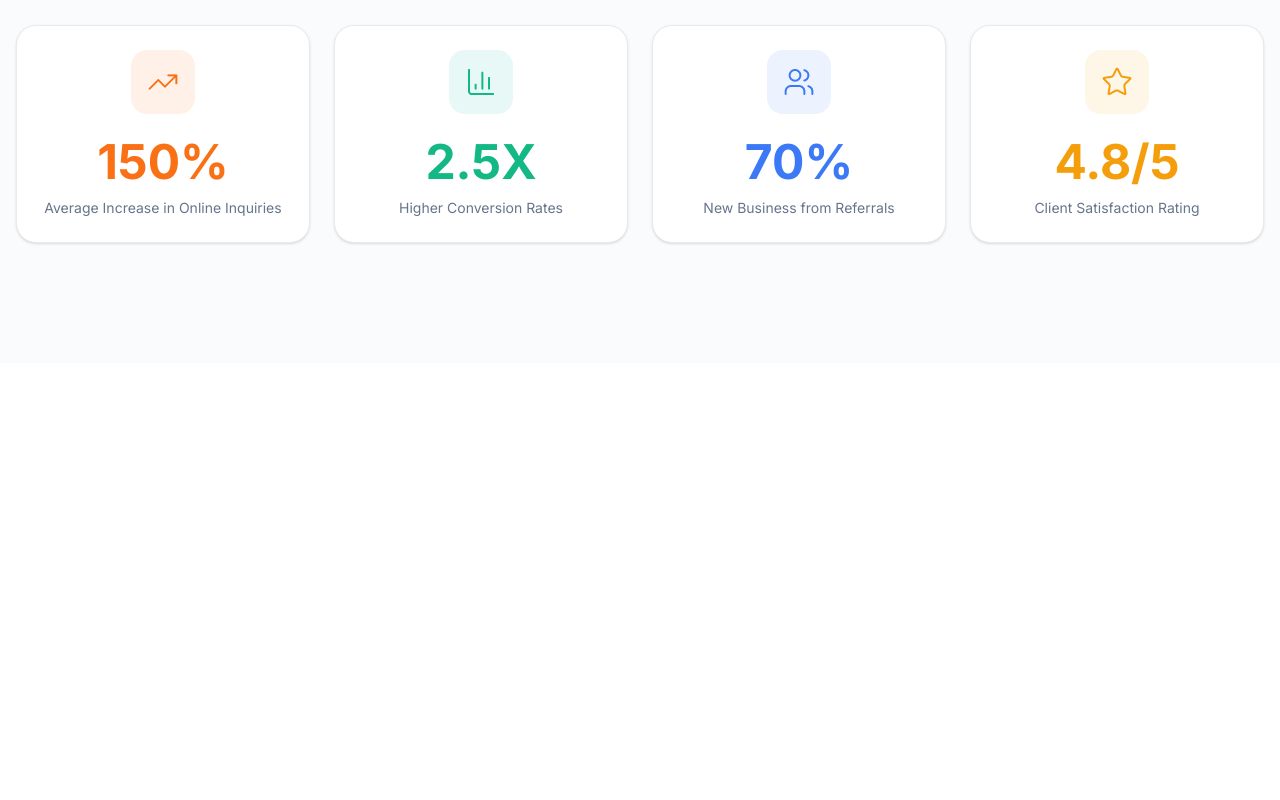
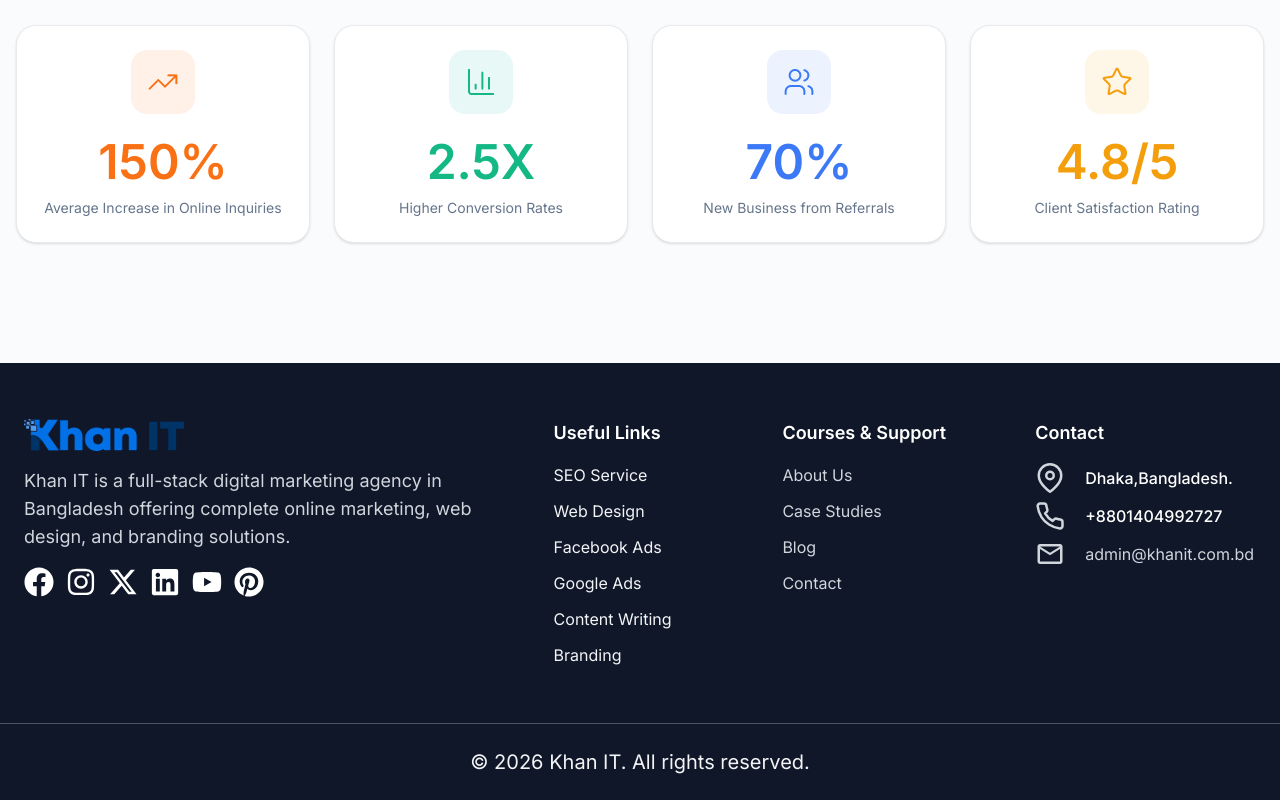
Before and after one commit to khalidhossain5000/khan-it-website-framework-part, a Next.js app: page / in a window 1280 px wide. Shown: the part 3565-4365 px from the top of the page. Before the commit the page ends 3928 px from the top, so only its background shows below. Built offline with nearby package versions, Linux system fonts and the light colour scheme.

Commit message:
footer added

```diff
--- a/src/Components/Home/ResultsStatsSection/StatsCard/StatsCard.jsx
+++ b/src/Components/Home/ResultsStatsSection/StatsCard/StatsCard.jsx
@@ -11,7 +11,7 @@ const StatsCard = ({ stat }) => {
         height={64}
         className="mx-auto "
       />
-      <h2 className={`${stat.titleColor} mt-6 mb-3 text-2xl md:text-3xl font-semibold md:font-bold lg:text-5xl`}>
+      <h2 className={`${stat.titleColor} mt-6 mb-3 text-2xl md:text-3xl font-semibold font-bold lg:text-5xl`}>
         {stat.title}
       </h2>
       <p className=" text-sm text-[#65758B] font-regular">
--- /dev/null
+++ b/src/Components/Shared/Footer/Footer.jsx
@@ -0,0 +1,131 @@
+import React from "react";
+import Image from "next/image";
+import Link from "next/link";
+import { FaFacebook } from "react-icons/fa";
+import { FaInstagram } from "react-icons/fa";
+import { FaXTwitter } from "react-icons/fa6";
+import { FaLinkedin } from "react-icons/fa";
+import { FaYoutube } from "react-icons/fa";
+import { FaPinterest } from "react-icons/fa";
+import { FiMapPin } from "react-icons/fi";
+import { FiPhone } from "react-icons/fi";
+import { MdOutlineMail } from "react-icons/md";
+
+import logo from '../../../assets/logo/logo.png'
+const services = [
+  { title: "SEO Service", },
+  { title: "Web Design" },
+  { title: "Facebook Ads" },
+  { title: "Google Ads" },
+  { title: "Content Writing"},
+  { title: "Branding"},
+];
+
+const company = [
+  { title: "About Us", href: "/about-us" },
+  { title: "Case Studies", href: "#" },
+  { title: "Blog", href: "#" },
+  { title: "Contact", href: "#" },
+];
+
+const socialIcon=[
+    {icon:<FaFacebook size={30}/>},
+    {icon:<FaInstagram size={30}/>},
+    {icon:<FaXTwitter size={30}/>},
+    {icon:<FaLinkedin size={30}/>},
+    {icon:<FaYoutube size={30}/>},
+    {icon:<FaPinterest size={30}/>}
+]
+
+const Footer = () => {
+  return (
+    <footer className="bg-[#0f1729] text-white">
+      {/* Top area */}
+      <div className="container mx-auto px-6 py-14">
+        <div className="grid grid-cols-1 md:grid-cols-2 lg:grid-cols-5 gap-8">
+          {/* About / Logo */}
+          <div className="space-y-4 xl:col-span-2">
+
+            <div className="w-40">
+              <Link href={'/'}>
+              <Image src={logo}
+              alt="Footer Logo"
+              width={200}
+              height={60}
+              className="object-contain" />
+              </Link>
+            </div>
+            <p className="text-gray-300 text-lg">
+           Khan IT is a full-stack digital marketing agency
+in Bangladesh offering complete online marketing,
+web design, and branding solutions.
+
+            </p>
+
+            {/* social */}
+            <ul className="flex items-center gap-3 mt-3">
+            {
+                socialIcon.map((item,i)=><li key={i} className="text-white" >{item.icon}</li>)
+            }
+            </ul>
+          </div>
+
+          {/* Useful Links */}
+          <div className="px-6 text-center lg:text-left">
+            <h3 className="text-lg font-semibold mb-4 text-white">Useful Links</h3>
+            <ul className="space-y-3">
+              {services.map((l) => (
+                <li key={l.title} className="text-gray-100 ">
+
+                    {l.title}
+
+                </li>
+              ))}
+            </ul>
+          </div>
+
+          {/* Support */}
+          <div className="text-center lg:text-left">
+            <h3 className="text-lg font-semibold mb-4 text-white">Courses & Support</h3>
+            <ul className="space-y-3">
+              {company.map((l) => (
+                <li key={l.title} className="text-gray-300">
+
+                    {l.title}
+
+                </li>
+              ))}
+            </ul>
+          </div>
+
+          {/* Contact & Newsletter */}
+          <div className="text-center lg:text-left">
+            <h3 className="text-lg font-semibold mb-4 text-white">Contact</h3>
+            <ul className="text-gray-300 space-y-2 mb-4">
+              <li className="flex items-center gap-5"><FiMapPin size={30}/> <span className="text-white font-medium">Dhaka,Bangladesh.</span></li>
+              <li className="flex items-center gap-5"><FiPhone size={30}/> <span className="text-white font-medium">+8801404992727</span></li>
+              <li className="flex items-center gap-5"><MdOutlineMail size={30}/> <a href="mailto:info@example.com" className="">admin@khanit.com.bd</a></li>
+
+            </ul>
+
+
+
+          </div>
+        </div>
+      </div>
+
+      {/* Bottom bar */}
+      <div className="border-t border-gray-600">
+        <div className="container mx-auto px-6 py-6 flex flex-col md:flex-row items-center justify-center gap-4">
+          <p className="text-gray-100 text-sm md:text-xl tect-center">
+            © {new Date().getFullYear()} Khan IT. All rights reserved.
+          </p>
+
+
+        </div>
+      </div>
+    </footer>
+  );
+};
+
+export default Footer;
--- a/src/app/layout.js
+++ b/src/app/layout.js
@@ -1,6 +1,7 @@
 import { DM_Sans, Inter } from "next/font/google";
 import "./globals.css";
 import NavBar from "@/Components/Shared/NavBar/NavBar";
+import Footer from "@/Components/Shared/Footer/Footer";
 const dmSans = DM_Sans({
   subsets: ["latin"],
   variable: "--font-dm-sans",
@@ -28,6 +29,8 @@ export default function RootLayout({ children }) {
         <NavBar/>
 
         {children}
+
+        <Footer/>
       </body>
     </html>
   );
```
